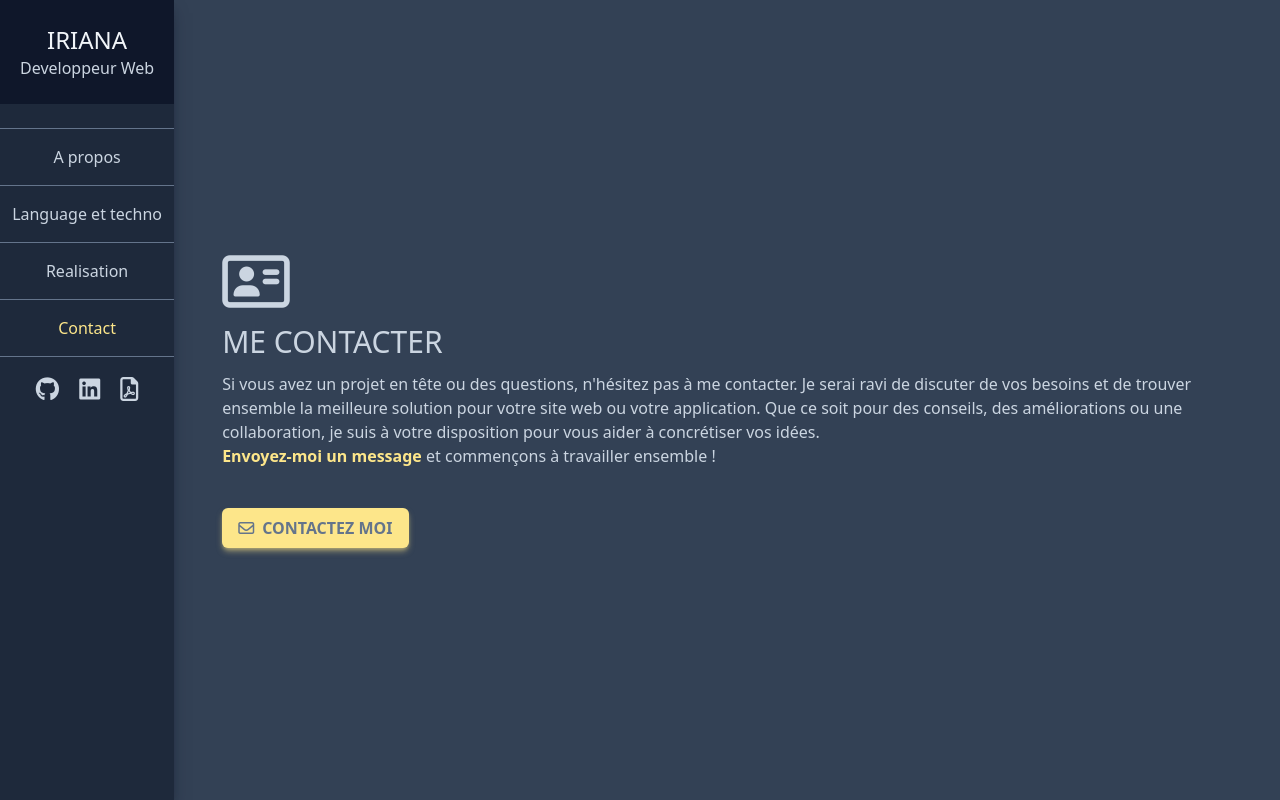
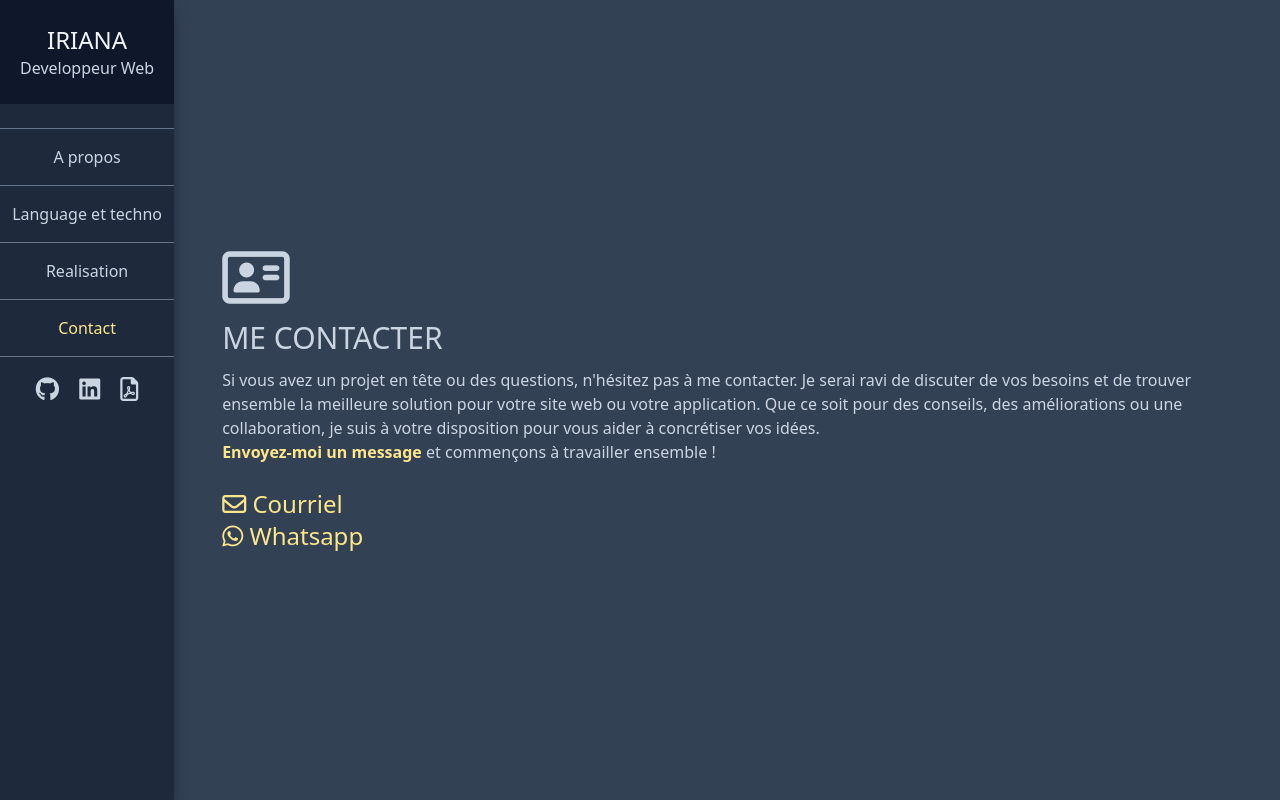
Before and after one commit to Iriana022/my-portfolio, a plain HTML site: page contact.html in a window 1280 px wide. Drawn offline with nearby package versions, Linux system fonts and the light colour scheme.

Commit message:
add contact

```diff
--- a/contact.html
+++ b/contact.html
@@ -53,11 +53,18 @@
                 <p class="text-1xl">
                     Si vous avez un projet en tête ou des questions, n'hésitez pas à me contacter. Je serai ravi de discuter de vos besoins et de trouver ensemble la meilleure solution pour votre site web ou votre application. Que ce soit pour des conseils, des améliorations ou une collaboration, je suis à votre disposition pour vous aider à concrétiser vos idées.
                     <br>
-                <a class="text-amber-200 font-bold">Envoyez-moi un message</a> et commençons à travailler ensemble !
+                <a class="text-amber-200 font-bold" href="mailto:dev32.irin@gmail.com">Envoyez-moi un message</a> et commençons à travailler ensemble !
                 </p>
-                <button class="shadow-md font-semibold shadow-amber-200/50 text-slate-500 uppercase btn bg-amber-200 mt-10 px-4 py-2 rounded-md">
-                    <i class="fa-regular fa-envelope me-2"></i>Contactez moi
-                </button>
+                <div class="mt-6">
+                    <a href="mailto:dev32.irin@gmail.com" class="text-2xl text-amber-200">
+                        <i class="fa-regular fa-envelope"></i> Courriel
+                    </a>
+                </div>
+                <div>
+                    <a href="https://wa.me/0344538645" class="text-2xl text-amber-200">
+                        <i class="fa-brands fa-whatsapp"></i> Whatsapp
+                    </a>
+                </div>
             </div>
         </div>
     </div>
```
Also changed, not shown: index.html (+5 -3 lines), technos.html (+5 -3 lines).
